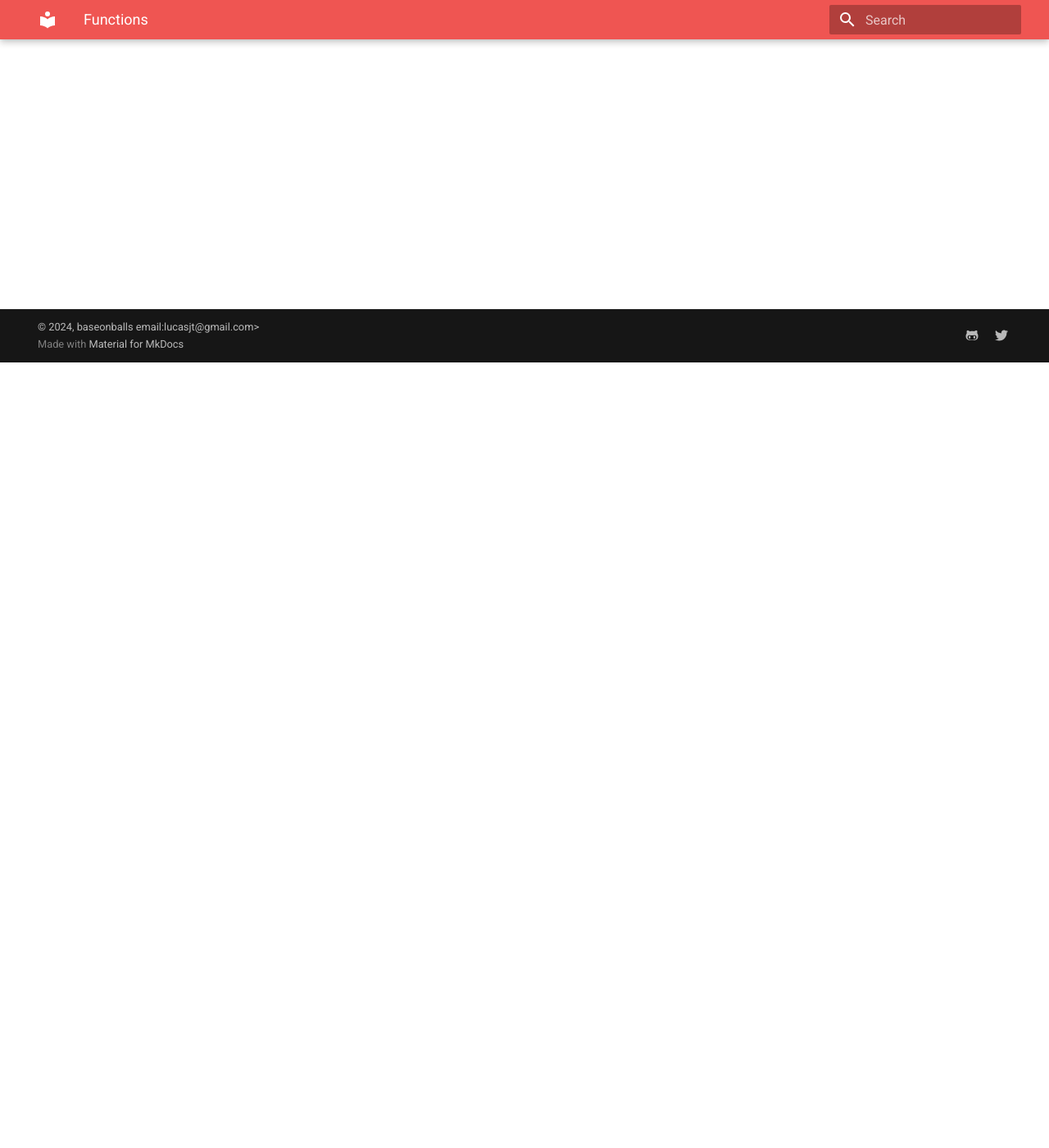
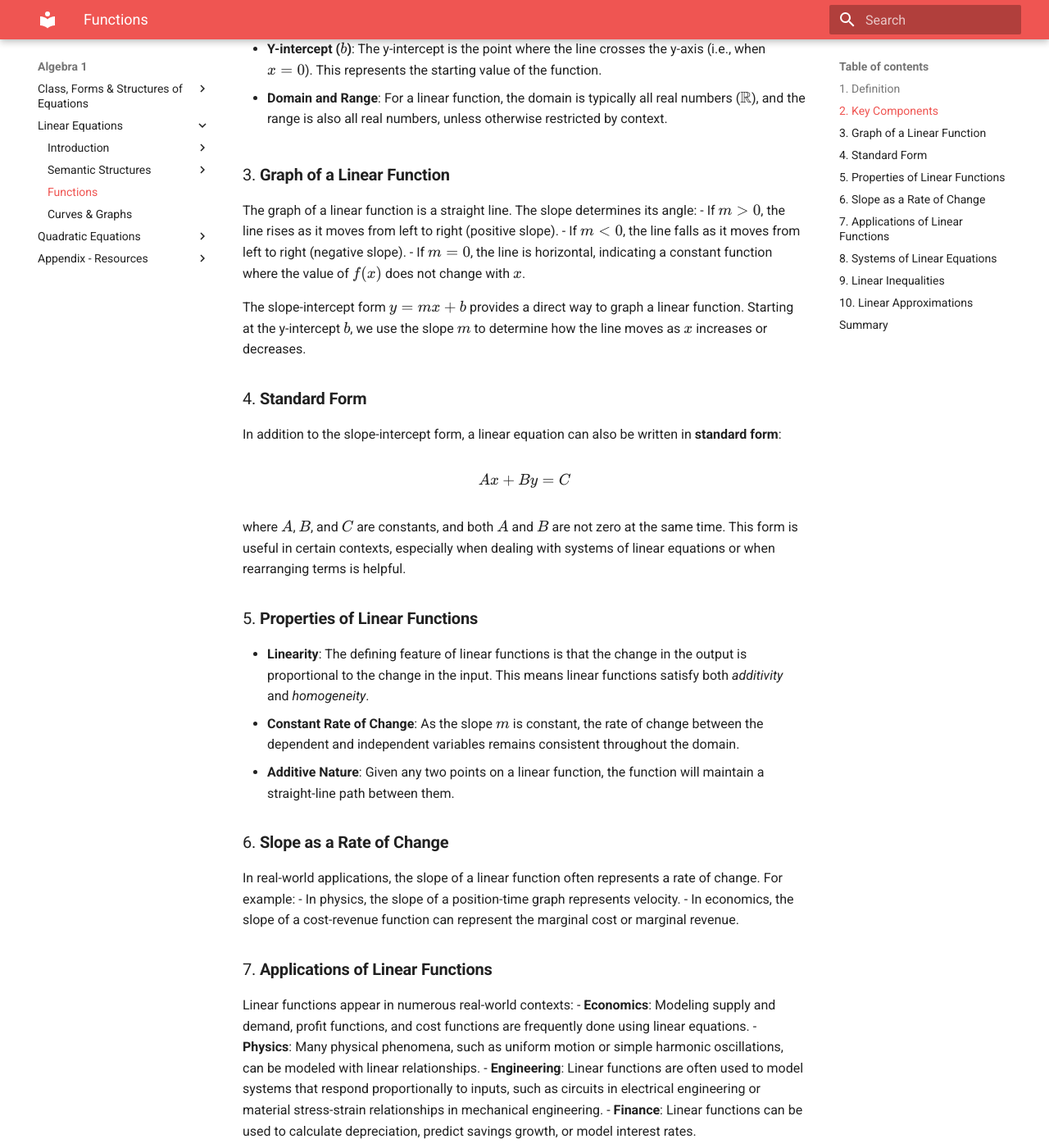
Before and after one commit to baseonballs/mpower-sitedocs, an MkDocs documentation site: the page built from site-docs/mathematics/a1/eqs/linear/functions.md, in a window 1280 px wide and 1400 px high, scrolled down 958 px. Shown: the whole window at 82% size. Built offline with MkDocs 1.6.1 and Material for MkDocs 9.7.7, drawn with Linux system fonts in a browser that asks for light colours; formulas are drawn with MathJax 3; some of the changed text lies outside the part shown.

Commit message:
Added curves and graphs.

```diff
--- a/mkdocs.yml
+++ b/mkdocs.yml
@@ -137,6 +137,7 @@
       - "Hexdecimal - Base 16": "./mathematics/elem/number-system/hexidecimal.md"
   - "Algebra 1":
     - "Class, Forms & Structures of Equations":
+      - "Curves & Graphs": "mathematics/a1/general/curves-and-graphs.md"
       - "Types of Equations" : "mathematics/a1/eqs/forms/class-of-equations.md"
       - "X-intercept": "mathematics/a1/general/x-intercept.md"
       - "Y-intercept": "mathematics/a1/general/y-intercept.md"
@@ -152,7 +153,7 @@
         - "Art of Deconstruction": "mathematics/a1/eqs/linear/structures/deconstruction.md"
         - "Forms of Linear Eq.": "mathematics/a1/eqs/linear/forms/forms-of-equations.md"
       - "Functions": "./mathematics/a1/eqs/linear/functions.md"
-      - "Curves & Graphs": "./mathematics/a1/eqs/graphs.md"
+      - "Curves & Graphs": "mathematics/a1/eqs/linear/curves-and-graphs.md"
     - "Quadratic Equations":
       - "Form & Structure":
         - "Forms of Quadratics": "./mathematics/a1/eqs/quadratics/index.md"
--- a/site-docs/mathematics/a1/eqs/linear/functions.md
+++ b/site-docs/mathematics/a1/eqs/linear/functions.md
@@ -1 +1,96 @@
-# Functions
+# Linear Functions
+
+Linear functions are one of the most fundamental concepts in mathematics, especially in algebra and calculus. They form the foundation for understanding relationships between variables and are essential in various fields, including economics, physics, and engineering. This discourse will explore the nature of linear functions, their properties, and real-world applications.
+
+### 1. **Definition**
+A linear function is a function that models a relationship between two variables where the rate of change between them is constant. It can be represented by a linear equation of the form:
+
+\[
+f(x) = mx + b
+\]
+
+where:
+
+- \( f(x) \) is the output or dependent variable (often denoted as \( y \)),
+- \( x \) is the input or independent variable,
+- \( m \) is the slope of the line, which represents the rate of change of \( f(x) \) with respect to \( x \),
+- \( b \) is the y-intercept, the value of \( f(x) \) when \( x = 0 \).
+
+This equation represents a straight line in the Cartesian coordinate system.
+
+### 2. **Key Components**
+   - **Slope (\( m \))**: The slope is a measure of how steep the line is. It is calculated as the ratio of the change in the dependent variable to the change in the independent variable:
+
+\[
+m = \frac{\Delta y}{\Delta x}
+\]
+
+   - **Y-intercept (\( b \))**: The y-intercept is the point where the line crosses the y-axis (i.e., when \( x = 0 \)). This represents the starting value of the function.
+
+   - **Domain and Range**: For a linear function, the domain is typically all real numbers (\( \mathbb{R} \)), and the range is also all real numbers, unless otherwise restricted by context.
+
+### 3. **Graph of a Linear Function**
+
+The graph of a linear function is a straight line. The slope determines its angle:
+- If \( m > 0 \), the line rises as it moves from left to right (positive slope).
+- If \( m < 0 \), the line falls as it moves from left to right (negative slope).
+- If \( m = 0 \), the line is horizontal, indicating a constant function where the value of \( f(x) \) does not change with \( x \).
+
+The slope-intercept form \( y = mx + b \) provides a direct way to graph a linear function. Starting at the y-intercept \( b \), we use the slope \( m \) to determine how the line moves as \( x \) increases or decreases.
+
+### 4. **Standard Form**
+
+In addition to the slope-intercept form, a linear equation can also be written in **standard form**:
+
+\[
+Ax + By = C
+\]
+
+where \( A \), \( B \), and \( C \) are constants, and both \( A \) and \( B \) are not zero at the same time. This form is useful in certain contexts, especially when dealing with systems of linear equations or when rearranging terms is helpful.
+
+### 5. **Properties of Linear Functions**
+
+   - **Linearity**: The defining feature of linear functions is that the change in the output is proportional to the change in the input. This means linear functions satisfy both *additivity* and *homogeneity*.
+   - **Constant Rate of Change**: As the slope \( m \) is constant, the rate of change between the dependent and independent variables remains consistent throughout the domain.
+   - **Additive Nature**: Given any two points on a linear function, the function will maintain a straight-line path between them.
+
+### 6. **Slope as a Rate of Change**
+
+In real-world applications, the slope of a linear function often represents a rate of change. For example:
+- In physics, the slope of a position-time graph represents velocity.
+- In economics, the slope of a cost-revenue function can represent the marginal cost or marginal revenue.
+
+### 7. **Applications of Linear Functions**
+
+Linear functions appear in numerous real-world contexts:
+   - **Economics**: Modeling supply and demand, profit functions, and cost functions are frequently done using linear equations.
+   - **Physics**: Many physical phenomena, such as uniform motion or simple harmonic oscillations, can be modeled with linear relationships.
+   - **Engineering**: Linear functions are often used to model systems that respond proportionally to inputs, such as circuits in electrical engineering or material stress-strain relationships in mechanical engineering.
+   - **Finance**: Linear functions can be used to calculate depreciation, predict savings growth, or model interest rates.
+
+### 8. **Systems of Linear Equations**
+
+In many cases, we encounter multiple linear equations that must be solved together. These systems of linear equations can represent situations where multiple conditions or constraints are involved. The most common methods of solving them are:
+   - **Substitution method**
+   - **Elimination method**
+   - **Graphical method**
+
+The solutions to these systems can either be a single point (one solution), infinitely many points (infinite solutions), or no point at all (no solution).
+
+### 9. **Linear Inequalities**
+
+Linear inequalities extend the concept of linear functions by defining a range of possible solutions. They are written in forms such as:
+
+\[
+y > mx + b \quad \text{or} \quad y \leq mx + b
+\]
+
+These inequalities represent regions in the coordinate plane rather than just a line.
+
+### 10. **Linear Approximations**
+
+In calculus, linear functions play a key role in approximating more complex functions. The concept of linear approximation or *tangent line approximation* uses the linearization of a function at a point to estimate its behavior near that point. This is particularly useful in differential calculus and when working with non-linear systems.
+
+## Summary
+
+Linear functions are the simplest yet powerful form of mathematical functions, providing clarity in modeling and solving real-world problems. Their properties, including constant slope and y-intercept, make them easy to work with while forming the backbone for more complex mathematical concepts like systems of equations, linear inequalities, and linear approximations.
```
Also changed, not shown: site-docs/mathematics/a1/eqs/linear/curves-and-graphs.md (added, +99 -0 lines), site-docs/mathematics/a1/general/curves-and-graphs.md (added, +85 -0 lines), site-docs/mathematics/a1/eqs/graphs/curves-graphs.md (added).
